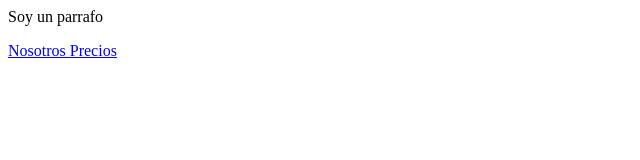
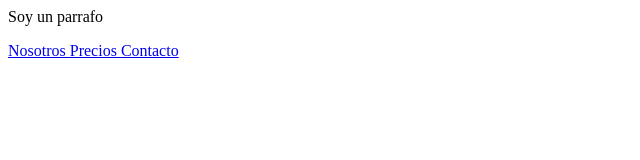
Before and after one commit to rodolforni/proyectog41, a plain HTML site: page index.html in a window 1280 px wide. Shown: the full height of the page, 0-640 px from the left. Drawn offline with Linux system fonts and the light colour scheme.

Commit message:
etiqueta a de contacto en todas las paginas

```diff
--- a/index.html
+++ b/index.html
@@ -2,3 +2,4 @@
 
 <a href="nosotros.html"> Nosotros </a>
 <a href="precios.html"> Precios </a>
+<a href="contacto.html"> Contacto </a>
```
Also changed, not shown: nosotros.html (+1 -0 lines), precios.html (+1 -0 lines).
